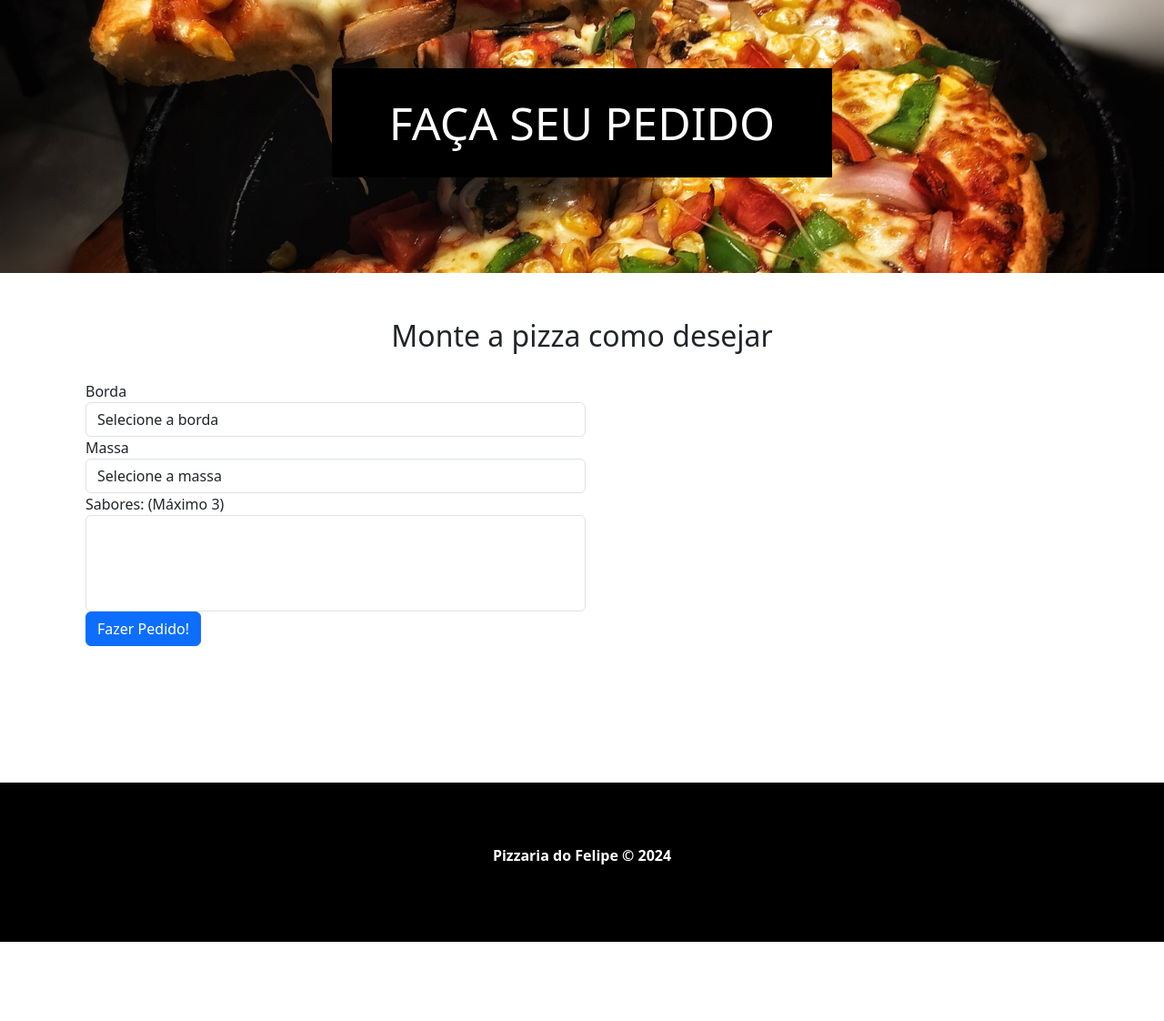
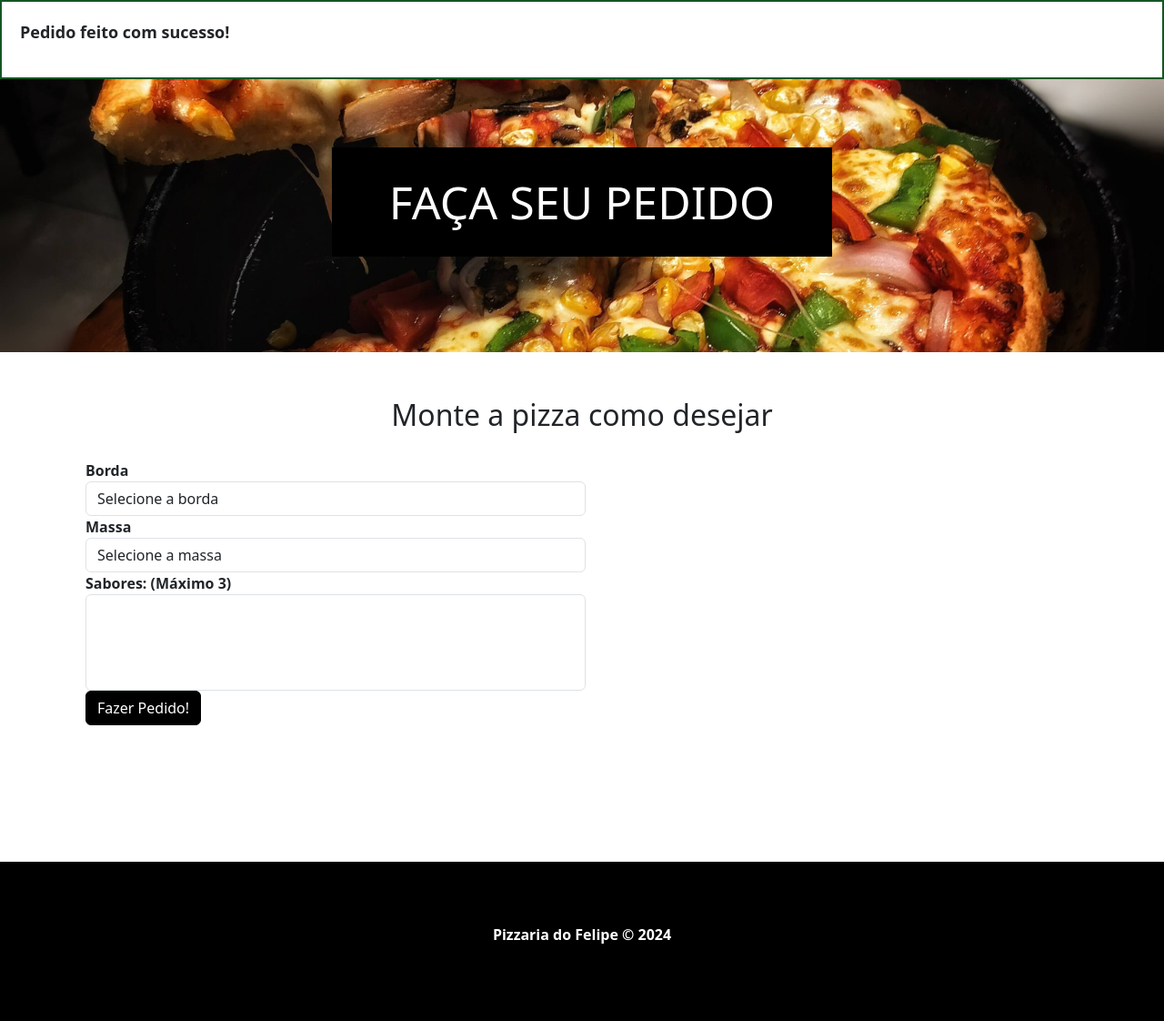
Before and after one commit to FelipeClementeSantos/pizzariafelipe1, a PHP site: page / in a window 1280 px wide. Shown: the part 76-1198 px from the top of the page at 91% size. Before the commit the page ends 1111 px from the top, so only its background shows below. Run offline with PHP 8.4, Linux system fonts and the light colour scheme; lists and menus that the app fills with data are empty.

Commit message:
adição de novos estilos

```diff
--- a/css1/styles.css
+++ b/css1/styles.css
@@ -67,6 +67,34 @@ html, body {
     text-align: left;
 }
 
+#pizza-form label{
+    font-weight: bold;
+}
+
+.btn.btn-primary {
+    background-color: #000;
+    border-color: #000;
+}
+
+/* ALERT */
+
+.alert {
+    border-radius: 0;
+    align-items: center;
+    margin-bottom: 0;
+    font-weight: bold;
+    padding: 20px;
+    font-size: 18px;
+}
+
+.alert.alert-sucess {
+    border: 2px solid #155724;
+}
+
+.alert.alert-warning {
+    border: 2px solid #856404;
+}
+
 /* FOOTER */
 footer {
     position: relative;
--- a/templates/header.php
+++ b/templates/header.php
@@ -25,6 +25,9 @@
             </div>
         </nav>
     </header>
+    <div class="alert alert-sucess">
+        <p>Pedido feito com sucesso!</p>
+    </div>
 
 
 
```
